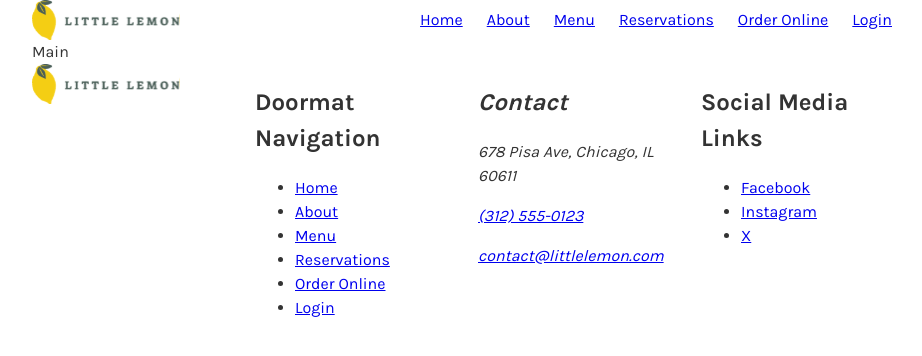
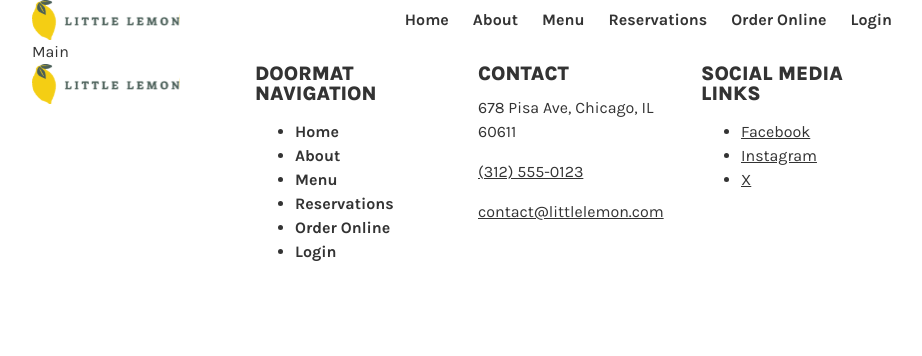
Before and after one commit to mehmet520/front-end-developer-capstone, a React (Vite) app: page / in a window 1280 px wide. Shown: the top 356 px of the page, without its empty margins (178-1100 px from the left). Built offline with nearby package versions, Linux system fonts and the light colour scheme; a web font is replaced by a local one.

Commit message:
Sytle headings, paragraphs, links and images

```diff
--- a/src/index.css
+++ b/src/index.css
@@ -31,3 +31,78 @@ img {
   display: block;
   max-width: 100%;
 }
+
+/* Typography: values from the Little Lemon style guide */
+h1,
+h2 {
+  margin: 0;
+  font-family: var(--font-display);
+  line-height: 1;
+}
+
+h1 {
+  font-size: 4rem; /* 64px, Display title */
+  font-weight: 500;
+}
+
+h2 {
+  font-size: 2.5rem; /* 40px, Display subtitle */
+  font-weight: 400;
+}
+
+h3 {
+  margin: 0;
+  font-size: 1.125rem; /* 18px, Card title */
+  font-weight: 700;
+}
+
+p {
+  margin: 0 0 1rem;
+  max-width: 65ch; /* style guide: max 65 characters per line */
+}
+
+/* Links */
+a {
+  color: inherit;
+}
+
+nav a {
+  font-weight: 700;
+  text-decoration: none;
+}
+
+nav a:hover,
+nav a:focus-visible {
+  color: var(--color-primary-green);
+  text-decoration: underline;
+}
+
+/* Footer section titles: Section title style */
+footer h2 {
+  margin-bottom: 0.75rem;
+  font-family: var(--font-body);
+  font-size: 1.25rem; /* 20px */
+  font-weight: 800;
+  text-transform: uppercase;
+}
+
+/* Browsers show <address> in italics by default */
+address {
+  font-style: normal;
+}
+
+/* Images inside the page content get the rounded corners of the UI kit */
+main img {
+  border-radius: 16px;
+}
+
+/* Smaller headings on small screens */
+@media (max-width: 768px) {
+  h1 {
+    font-size: 3rem;
+  }
+
+  h2 {
+    font-size: 2rem;
+  }
+}
```
